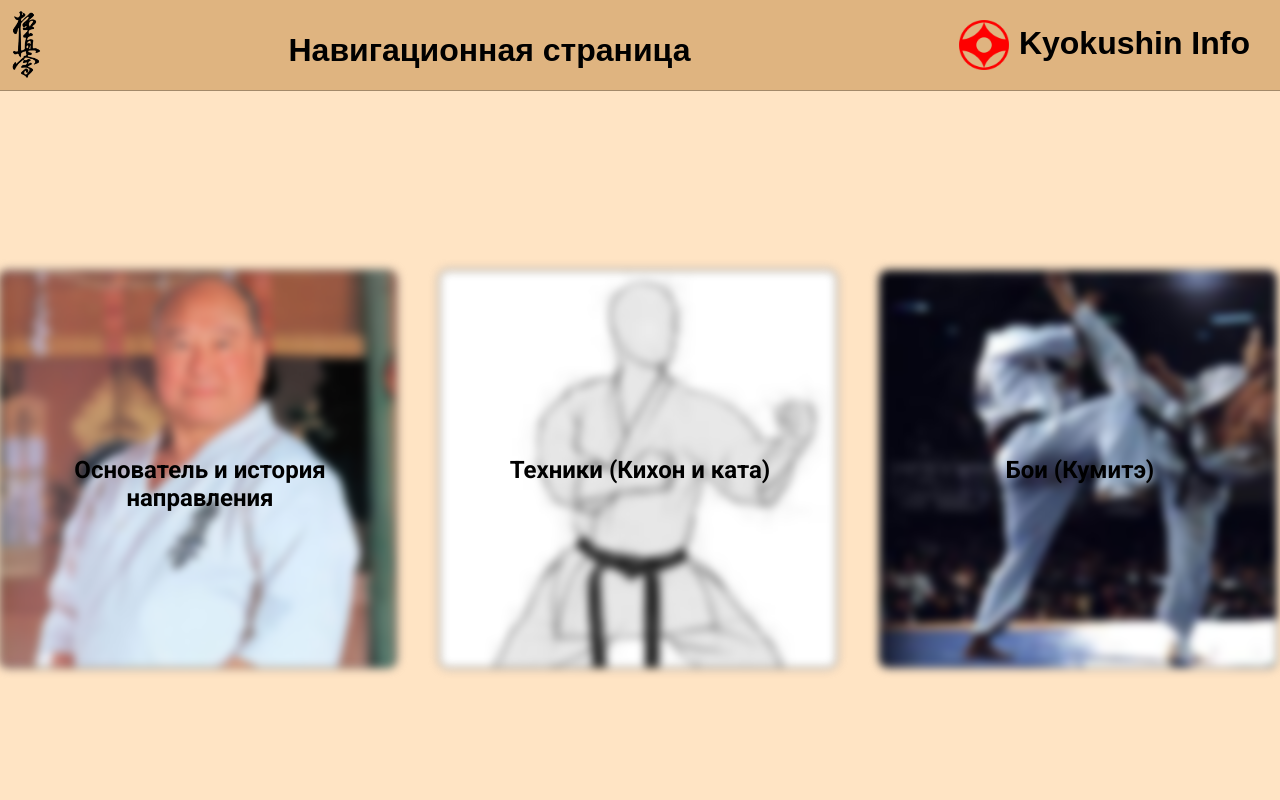
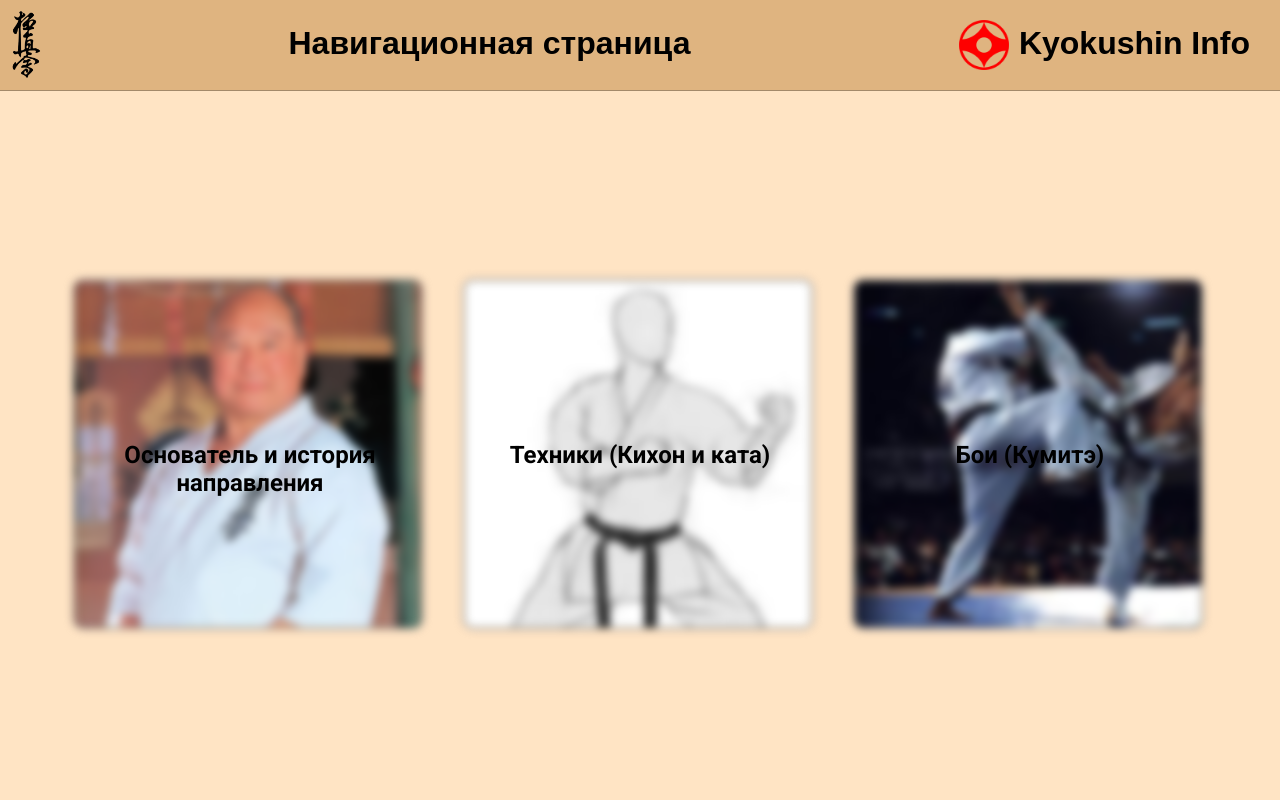
Before and after one commit to Alex-Rom1/kyokushin.info, a plain HTML site: page index.html in a window 1280 px wide. Shown: the top 800 px of the page. Drawn offline with Linux system fonts and the light colour scheme; a web font is replaced by a local one.

Commit message:
Update styleIndex.css
suitability for other device types

```diff
--- a/styleIndex.css
+++ b/styleIndex.css
@@ -1,5 +1,6 @@
 @import url('https://fonts.googleapis.com/css2?family=Trade+Winds&display=swap');
 @import url('https://fonts.googleapis.com/css2?family=Roboto:ital,wght@0,100..900;1,100..900&display=swap');
+@media (min-width: 328px){
     body{
         background-color: bisque;
         padding: 0px;
@@ -7,7 +8,7 @@ body{
         font-family: 'Roboto', sans-serif;
     }
     header{
-    height: 50px;
+        height: 60px;
         margin-bottom: 20px;
         padding: 20px;
         display: flex;
@@ -15,25 +16,11 @@ header{
         background-color: rgb(223, 180, 128);
         border-bottom: solid rgb(163, 137, 106) 1px;
     }
-header h1{
-    margin: 0px 10px;
-    position: relative;
-    top: 5px;
-}
     .kanji{
         height: 70px;
         position: absolute;
         left: 10px;
         top: 10px;
-}
-.logo{
-    height: 50px;
-}
-.center{
-    margin: auto;
-}
-h1{
-    font-family: 'Trade Winds', sans-serif;
     }
     footer{
         background-color: rgb(223, 180, 128);
@@ -48,42 +35,37 @@ footer{
     .inline a{
         margin-left: 5px;
     }
-.navig{
-    display: flex;
-    justify-content: center;
-    margin: 160px 0px;
-}
     .navig a{
         text-decoration: none;
     }
     .navigCard{
-    width: 400px;
-    height: 400px;
-    margin: 20px;
+        width: 95%;
+        height: 200px;
+        margin: 20px auto;
         border-radius: 10px;
-    padding: 185px 10px;
+        padding: 80px 10px;
         box-sizing: border-box;
         position: relative;
         transition: 400ms;
+    }
+    .cardImg{
+        width: 100%;
+        height: 100%;
+        position: absolute;
+        z-index: -1;
+        top: -2px;
+        left: -2px;
+        border-radius: 10px;
+        transition: 400ms;
+        border: solid 2px gray;
+        box-sizing: border-box;
+        background-size: cover;
+        filter: blur(4px);
     }
     .navigCard h2{
         margin: 0px;
         text-align: center;
         color: black;
-}
-.cardImg{
-    width: 400px;
-    height: 400px;
-    position: absolute;
-    z-index: -1;
-    top: -2px;
-    left: -2px;
-    border-radius: 10px;
-    filter: blur(4px);
-    transition: 400ms;
-    border: solid 2px gray;
-    box-sizing: border-box;
-    background-size: cover;
     }
     .navigCard:hover .cardImg{
         filter: blur(0px);
@@ -101,3 +83,75 @@ footer{
     .kumite{
         background-image: url(kumite.jpg);
     }
+    .logo{
+        display: none;
+    }
+    .logoH1{
+        display: none;
+    }
+    .center{
+        margin: 0px;
+        width: 300px;
+    }
+}
+@media(min-width: 768px){
+    header{
+        height: 50px;
+    }
+    .navigCard{
+        height: 700px;
+        width: 90%;
+        padding: 340px 10px;
+    }
+    header h1{
+        margin: 0px 10px;
+        position: relative;
+        top: 5px;
+    }
+    .logo{
+        height: 50px;
+        display: inline;
+    }
+    .center{
+        margin: 0px auto;
+        width: auto;
+    }
+    h1{
+        font-family: 'Trade Winds', sans-serif;
+    }
+}
+@media (min-width: 1024px){
+    .logoH1{
+        display: block;
+    }
+    .navig{
+        display: flex;
+        justify-content: center;
+        margin: 150px 0px;
+    }
+    .navigCard{
+        width: 300px;
+        height: 300px;
+        padding: 135px 10px;
+        margin: 10px;
+    }
+    .cardImg{
+        width: 300px;
+        height: 300px;
+    }
+}
+@media(min-width: 1280px){
+    .navigCard{
+        width: 350px;
+        height: 350px;
+        padding: 160px 0px;
+        margin: 20px;
+    }
+    .cardImg{
+        width: 350px;
+        height: 350px;
+    }
+    .navig{
+        margin: 170px auto;
+    }
+}
```
Lines whose indentation alone changed are shown as unchanged.
